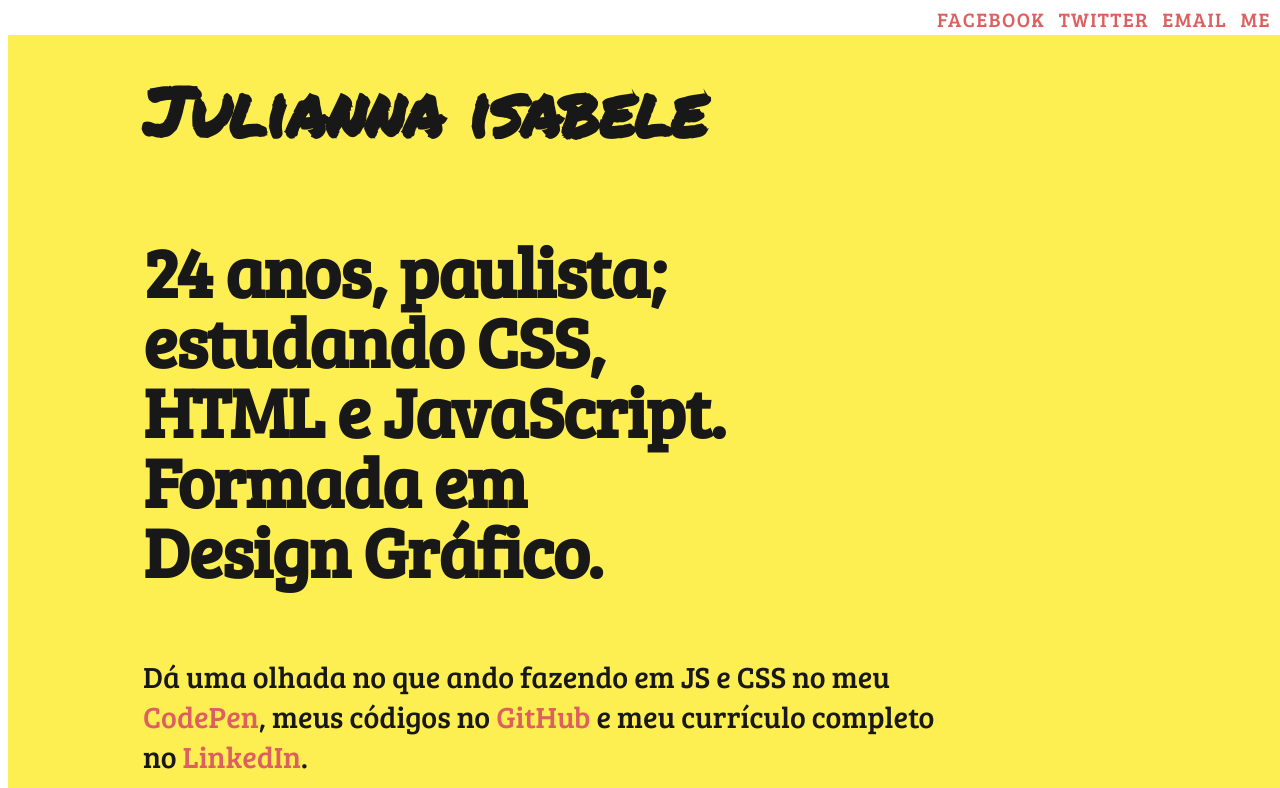
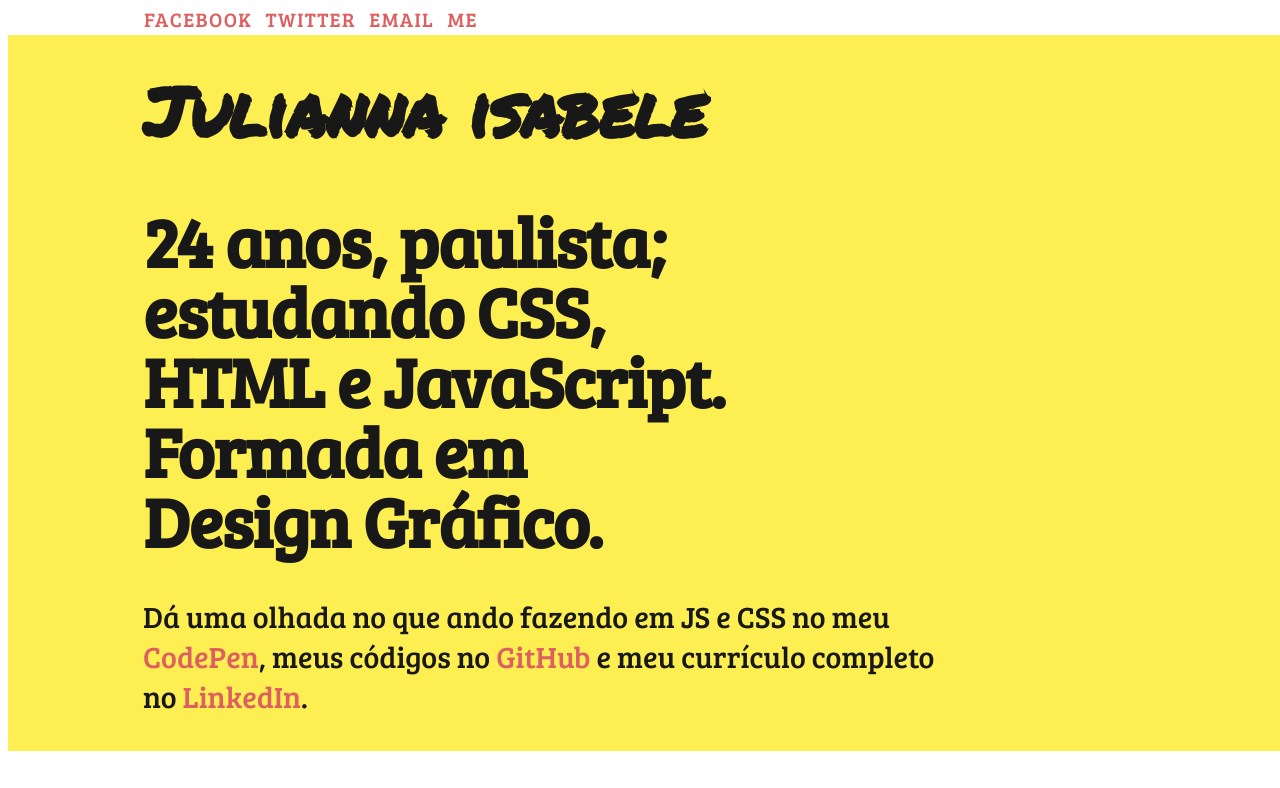
Before and after one commit to juisabele/juisabele.github.io, a plain HTML site: page index.html in a window 1280 px wide. Shown: the top 788 px of the page. Drawn offline with Linux system fonts and the light colour scheme.

Commit message:
Update css.css

```diff
--- a/css/css.css
+++ b/css/css.css
@@ -5,6 +5,7 @@ html {
   font-family: "Bree Serif", serif;
   color: #555;
   font-size: 16px;
+  width: 100%;
 }
 
 .side {
@@ -20,8 +21,9 @@ html {
 
 .side .top {
   top: 10px;
-  text-align: right;
+  text-align: left;
   color: black;
+  padding: 0 0 0 135px;
 }
 
 .side .top {
@@ -35,7 +37,7 @@ html {
 h1, .h1, h2, .h2, h3, .h3, h4, .h5 {
     letter-spacing: -2px;
     font-weight: bold;
-    margin: 0 0 1em;
+    margin: 0 0 40px;
     line-height: 1;
     letter-spacing: -1px;
     font-size: 70px;
@@ -68,13 +70,11 @@ a:hover {
 }
 
 .section.section--home {
-  height: 80%;
   background-color: #FDEF52;
   color: #181818;
   width: 100%;
 }
 
 .section.section contact {
-  height: 10%;
   fill: white;
 }
```
